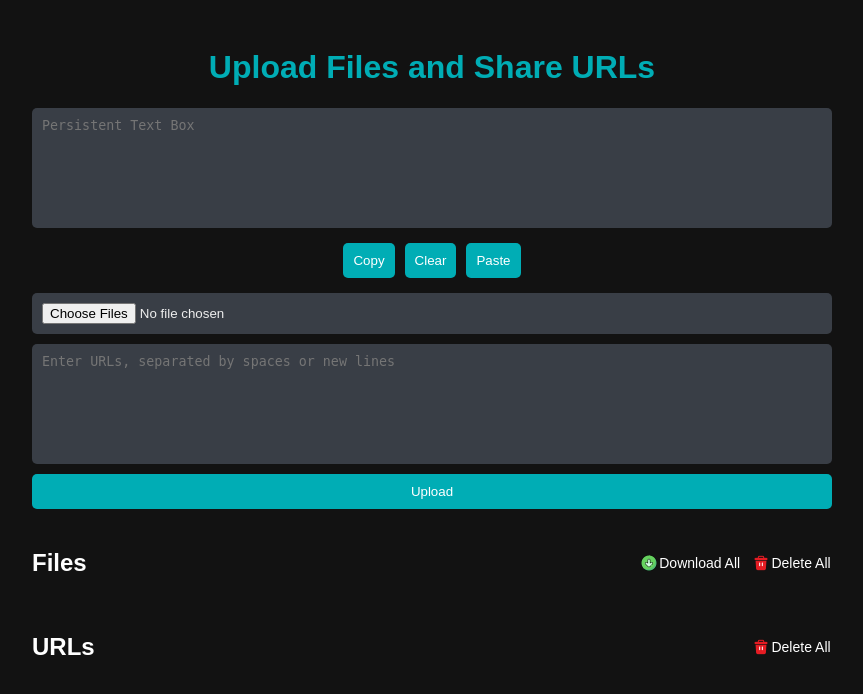
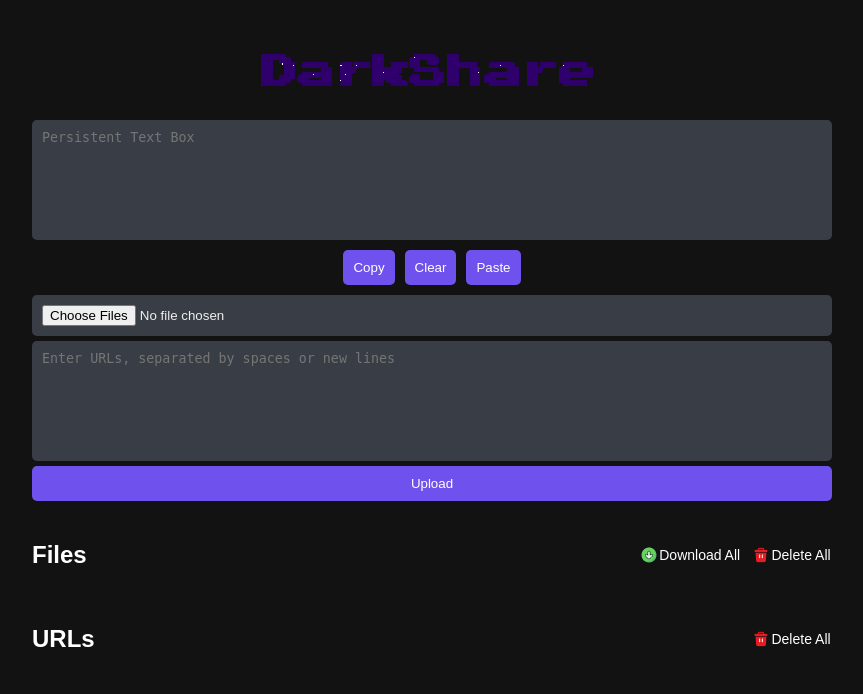
Before and after one commit to Yushi47/DarkShare, a Flask app: page / in a window 1280 px wide. Shown: the top 694 px of the page, without its empty margins (208-1071 px from the left). Run offline with Flask 2, Linux system fonts and the light colour scheme; parts of the project's set-up code (start-up, migrations or seed data) failed here and were passed over.

Commit message:
Replacing "Upload Files and Share URLs" with "Darkshare Icon/Gif"

```diff
--- a/static/assets/css/style.css
+++ b/static/assets/css/style.css
@@ -12,13 +12,13 @@ body {
 
 h1 {
     text-align: center;
-    color: #00adb5;
+    color: #6F52ED;
 }
 
 form {
     display: flex;
     flex-direction: column;
-    gap: 10px;
+    gap: 5px;
     margin-bottom: 20px;
 }
 
@@ -45,7 +45,7 @@ textarea {
     border-radius: 5px;
     cursor: pointer;
     font-weight: normal;
-    background-color: #00adb5;
+    background-color: #6F52ED;
     color: #ffffff;
 }
 
@@ -93,7 +93,7 @@ li {
 }
 
 a {
-    color: #00adb5;
+    color: #6F52ED;
     text-decoration: none;
     display: flex;
     align-items: center;
@@ -142,7 +142,7 @@ textarea#persistent-text {
     border-radius: 5px;
     cursor: pointer;
     font-weight: normal;
-    background-color: #00adb5;
+    background-color: #6F52ED;
     color: #ffffff;
 }
 
--- a/templates/index.html
+++ b/templates/index.html
@@ -17,7 +17,7 @@
 </head>
 <body onload="loadText()">
     <div class="container">
-        <h1>Upload Files and Share URLs</h1>
+        <h1><img src="{{ url_for('static', filename='icons/darkshare-icon.gif') }}" alt="title" class="darkshare-icon"></h1>
         <form method="post" enctype="multipart/form-data">
             <textarea id="persistent-text" placeholder="Persistent Text Box" oninput="saveText()"></textarea>
             <div class="button-group">
```
